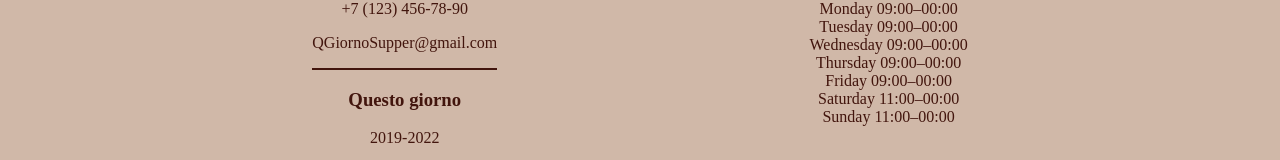
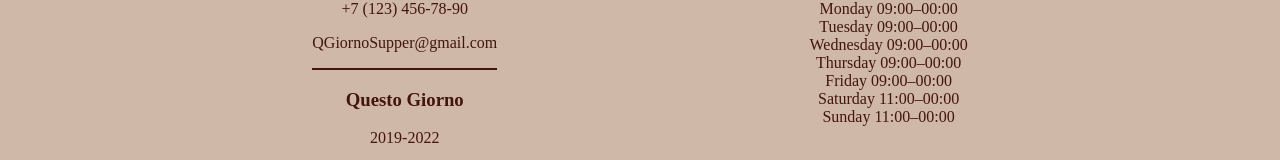
Before and after one commit to DariaPi/-Questo-Giorno, a React (Create React App) app: page /cart in a window 1280 px wide. Shown: the part 731-891 px from the top of the page. Built offline with nearby package versions, Linux system fonts and the light colour scheme.

Commit message:
Update Footing.js

```diff
--- a/src/Components/Footing.js
+++ b/src/Components/Footing.js
@@ -6,7 +6,7 @@ const Footing = () => {
                     <p><a href="tel:+71234567890" className="tel">+7 (123) 456-78-90</a></p>
                     <p><a href="mailto:QGiornoSupper@mail.ru" className="tel">QGiornoSupper@gmail.com</a></p>
                     <hr/>
-                    <h3>Questo giorno</h3>
+                    <h3>Questo Giorno</h3>
                     <p>2019-2022</p>
                 </div>
                 <ul className="footTxt footList">
```
